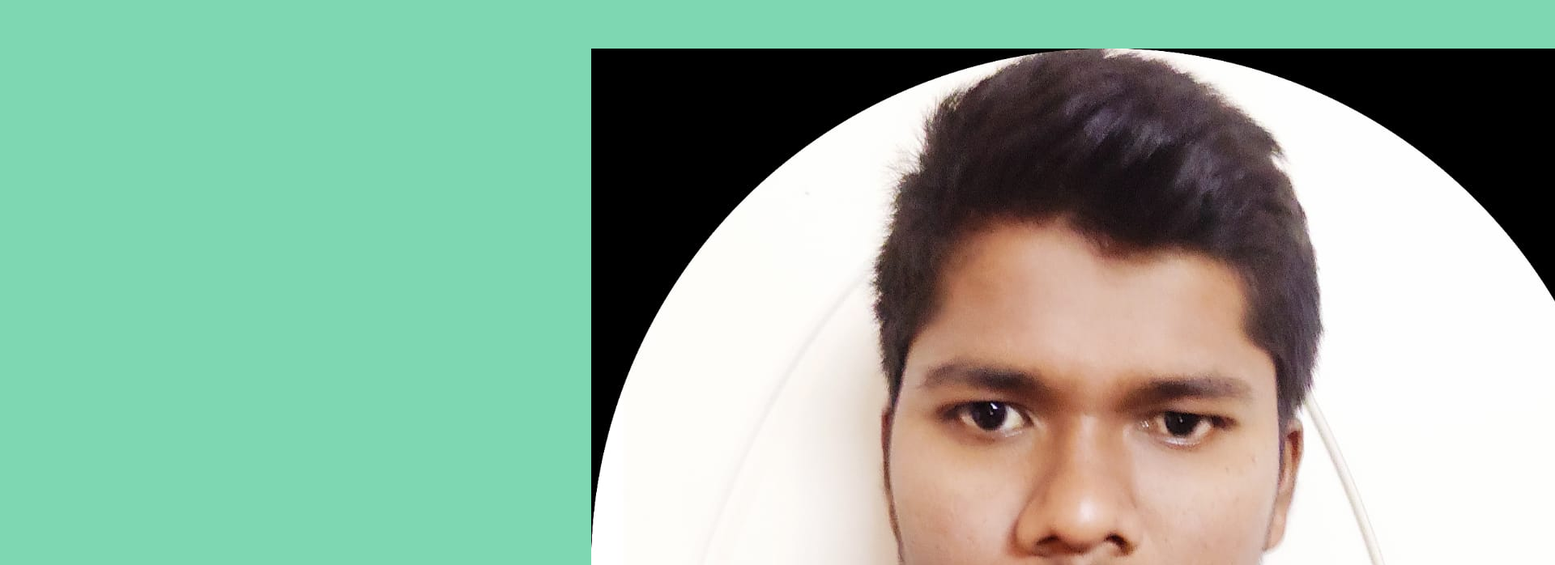
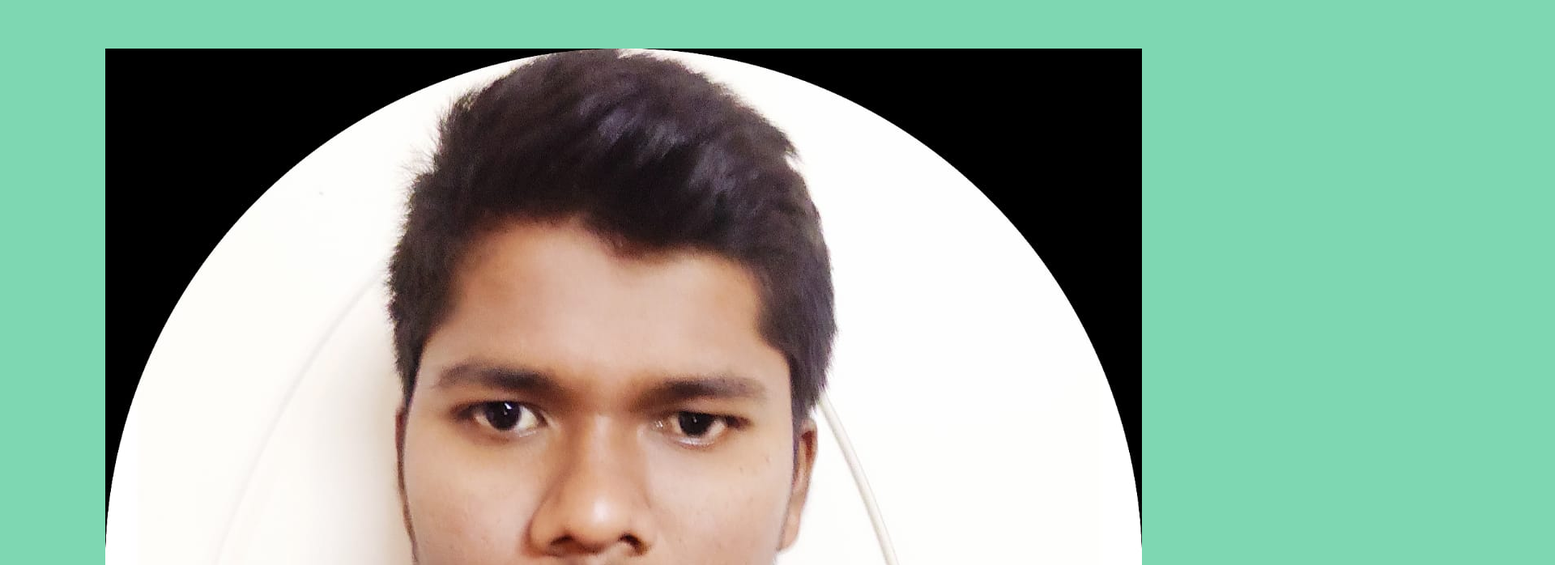
Before and after one commit to HSHASIKUMAR/HSHASIKUMAR.github.io, a plain HTML site: page index.html in a window 1280 px wide. Shown: the part 150-848 px from the top of the page at 81% size, 1920 px wide, since content can reach past the window. Drawn offline with Linux system fonts and the light colour scheme.

Commit message:
Update index.html

```diff
--- a/index.html
+++ b/index.html
@@ -46,8 +46,8 @@ hr{
   color:black;
 }
     #tab{
-        margin-left:700px;
-        margin-right:150px;
+        margin-left:100px;
+        margin-right:900px;
         margin-top:50px;
 </style>
 </head>
```
